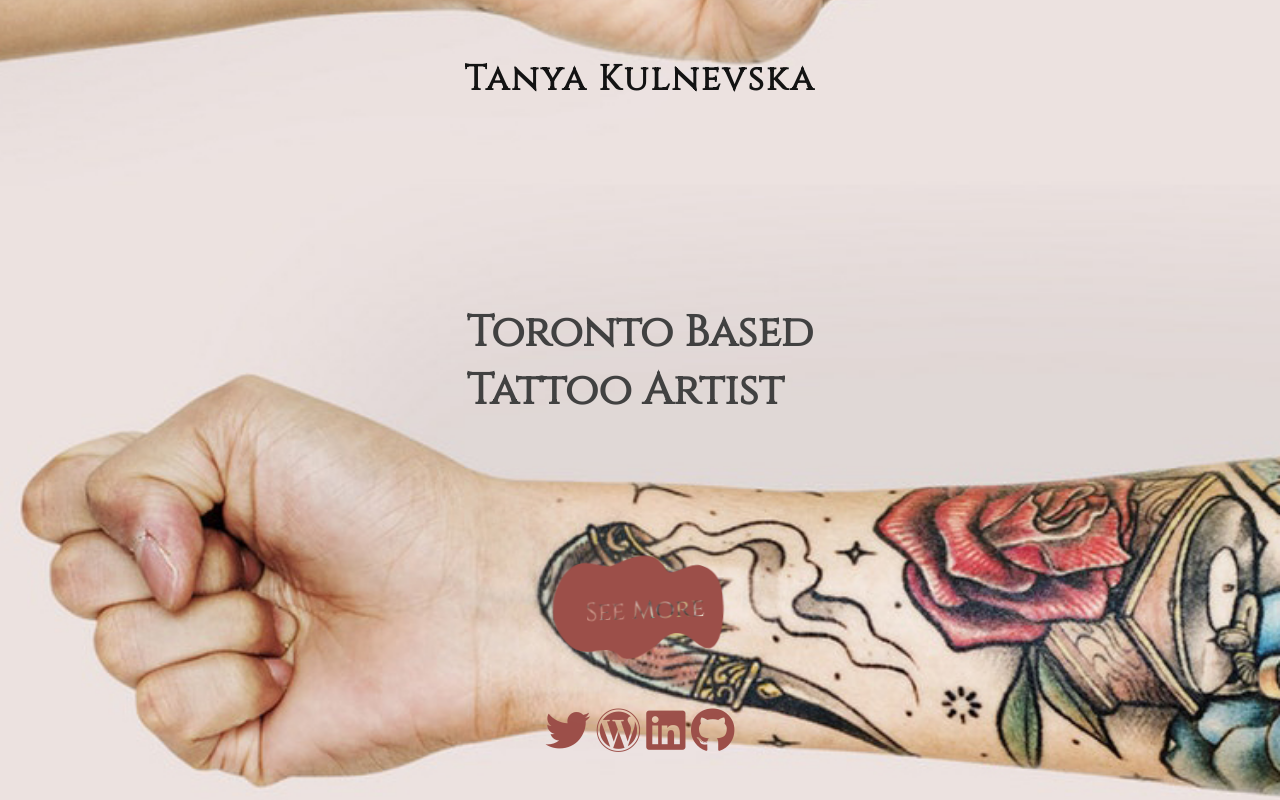
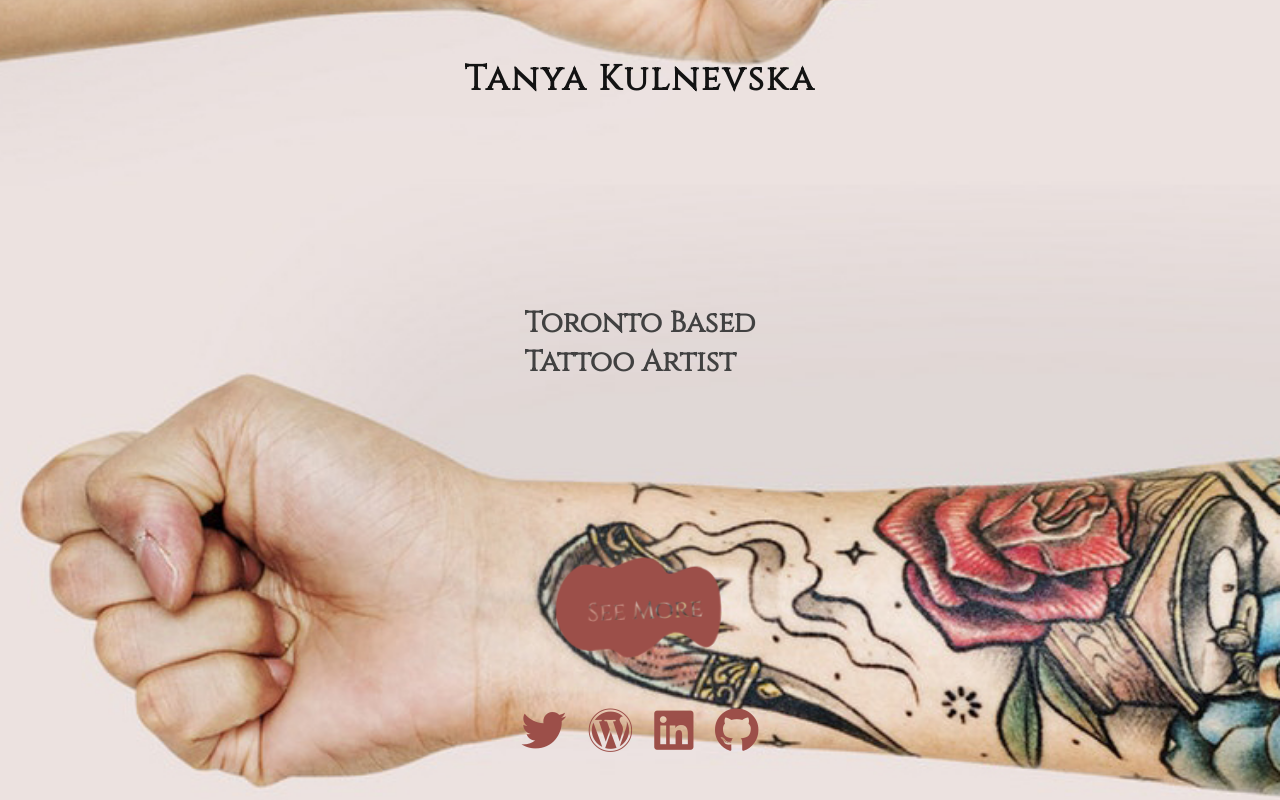
Before and after one commit to DrJulik/tanyakul.ink, a website: page src/index.html in a window 1280 px wide. Drawn offline with Linux system fonts and the light colour scheme; a web font is replaced by a local one.

Commit message:
margins on icons

```diff
--- a/gulpfile.js
+++ b/gulpfile.js
@@ -28,8 +28,8 @@ function style() {
       // Now add/write the sourcemaps
       .pipe(sourcemaps.write())
       .pipe(gulp.dest(paths.styles.dest))
-    // Add browsersync stream pipe after compilation
-    // .pipe(browserSync.stream())
+      // Add browsersync stream pipe after compilation
+      .pipe(browserSync.stream())
   );
 }
 
--- a/src/scss/front.scss
+++ b/src/scss/front.scss
@@ -19,6 +19,7 @@ body {
       color: #9c4f49;
       text-decoration: none;
       font-size: 1.4rem;
+      margin: 0.5rem;
 
       &:hover {
         opacity: 0.7;
@@ -44,7 +45,7 @@ body {
   }
 
   .secondary-heading {
-    font-size: 2.7rem;
+    font-size: 1.8rem;
     position: absolute;
     top: 38%;
     margin-bottom: 1rem;
@@ -55,7 +56,7 @@ body {
 
   // THE BUTTON
   svg {
-    width: 6.5em;
+    width: 6.3em;
     position: absolute;
     top: 77vh;
     left: 50vw;
```
Also changed, not shown: src/css/front.css.
